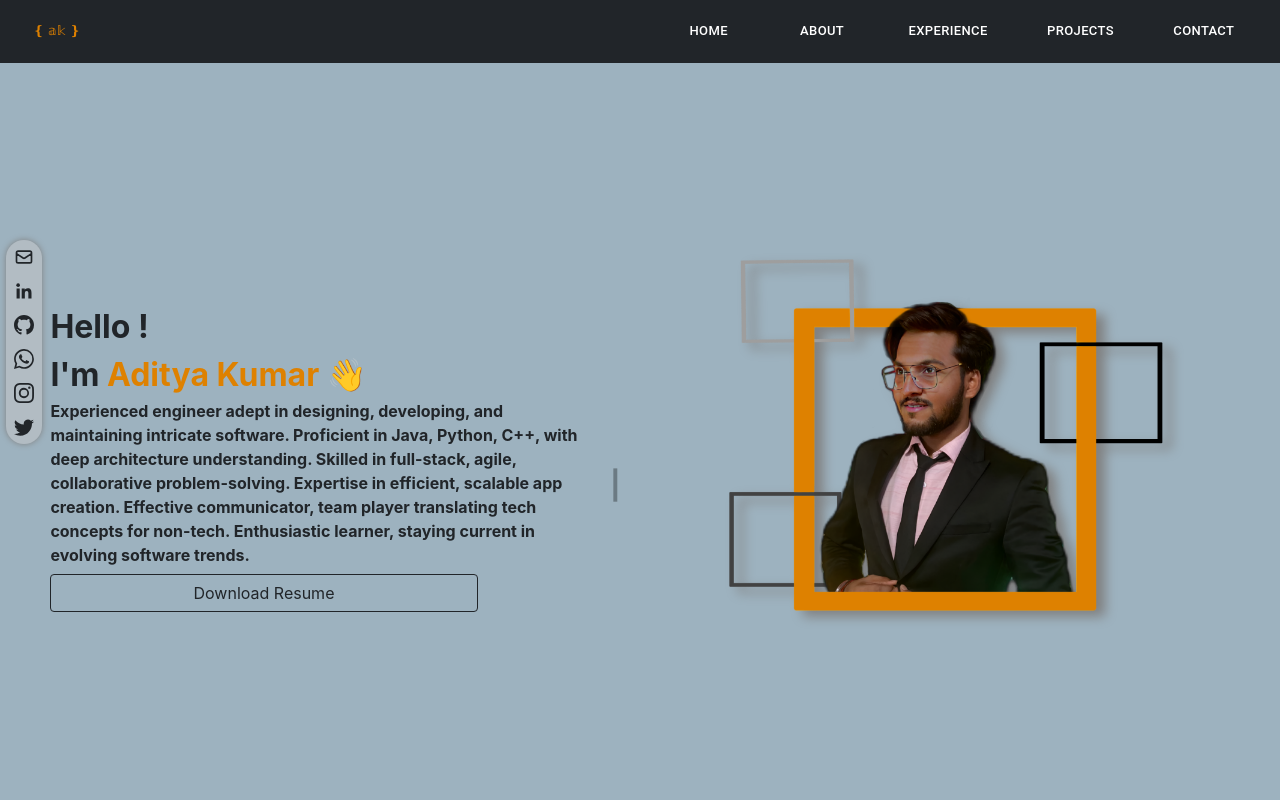
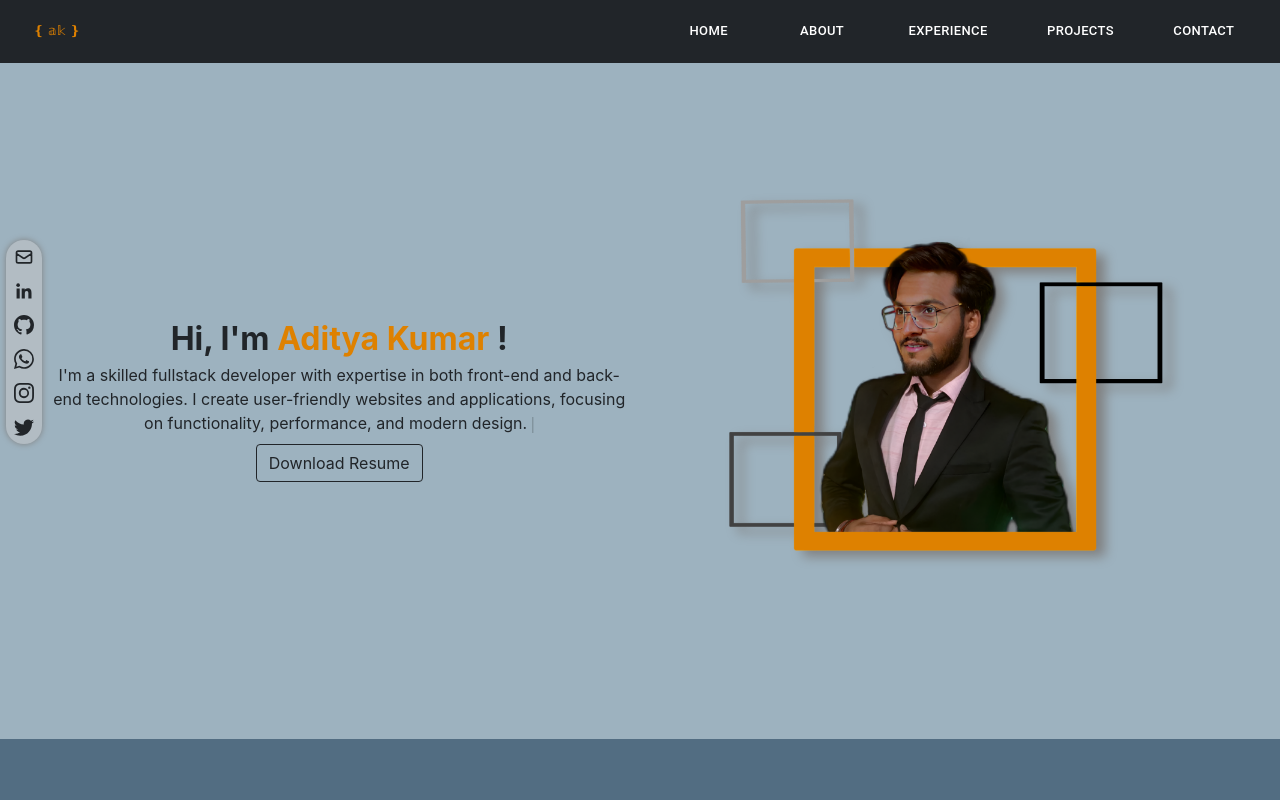
Before and after one commit to adityak7317/portfolio, a React (Create React App) app: page / in a window 1280 px wide. Shown: the top 800 px of the page. Built offline with nearby package versions, Linux system fonts and the light colour scheme.

Commit message:
home.jsx....adi 31aug23

```diff
--- a/src/App.css
+++ b/src/App.css
@@ -108,7 +108,7 @@ li {
 }
 
 .sideContactList {
-  position: absolute;
+  position: fixed;
   left: 0.5%;
   top: 50%;
   max-width: min-content;
--- a/src/App.js
+++ b/src/App.js
@@ -19,7 +19,7 @@ import SideLinks from "./components/SideLinks/SideLinks";
 export default function App() {
   const style = {
     components: {
-      minHeight: "100vh",
+      minHeight: "85vh",
       padding: "3%",
       backgroundColor: "#DDE6ED",
       width: "100%",
--- a/src/Components/Home/Home.jsx
+++ b/src/Components/Home/Home.jsx
@@ -59,7 +59,7 @@ export default function Home() {
   return (
     <>
       <div className="row" style={{ margin: "auto" }}>
-        <div
+        {/* <div
           className="col-md-6"
           style={{
             // minHeight: "45vh",
@@ -105,6 +105,46 @@ export default function Home() {
               </div>
             </div>
           </div>
+        </div> */}
+
+        <div className="col-md-6 d-flex flex-column justify-content-center align-items-center">
+          {/* <div className="d-flex flex-column justify-content-center align-items-center"> */}
+          <div
+            // className="row"
+            style={{ fontSize: "xx-large", fontWeight: "bold" }}
+          >
+            <span>
+              Hi, I'm <span className="highlightText">Aditya Kumar</span> !
+            </span>
+            {/* <span>Hi !</span>
+            <span>
+              {"     "}I'm{" "}
+              <span className="highlightText">Aditya Kumar 👋</span>
+            </span> */}
+          </div>
+          <span className="text-center">
+            I'm a skilled fullstack developer with expertise in both front-end
+            and back-end technologies. I create user-friendly websites and
+            applications, focusing on functionality, performance, and modern
+            design.
+            <span className="blinkingText">&nbsp;&#124;</span>
+          </span>
+          {/* <div className="row"> */}
+          <div className="p-1"></div>
+          <div className="row">
+            <button
+              type="button"
+              className="btn btn-outline-dark homeBTN
+            "
+              // BTNStyling
+              style={{ width: "100%" }}
+              onClick={handleResumeDownload}
+            >
+              Download Resume
+            </button>{" "}
+            {/* </div> */}
+          </div>
+          {/* </div> */}
         </div>
 
         <div
```
